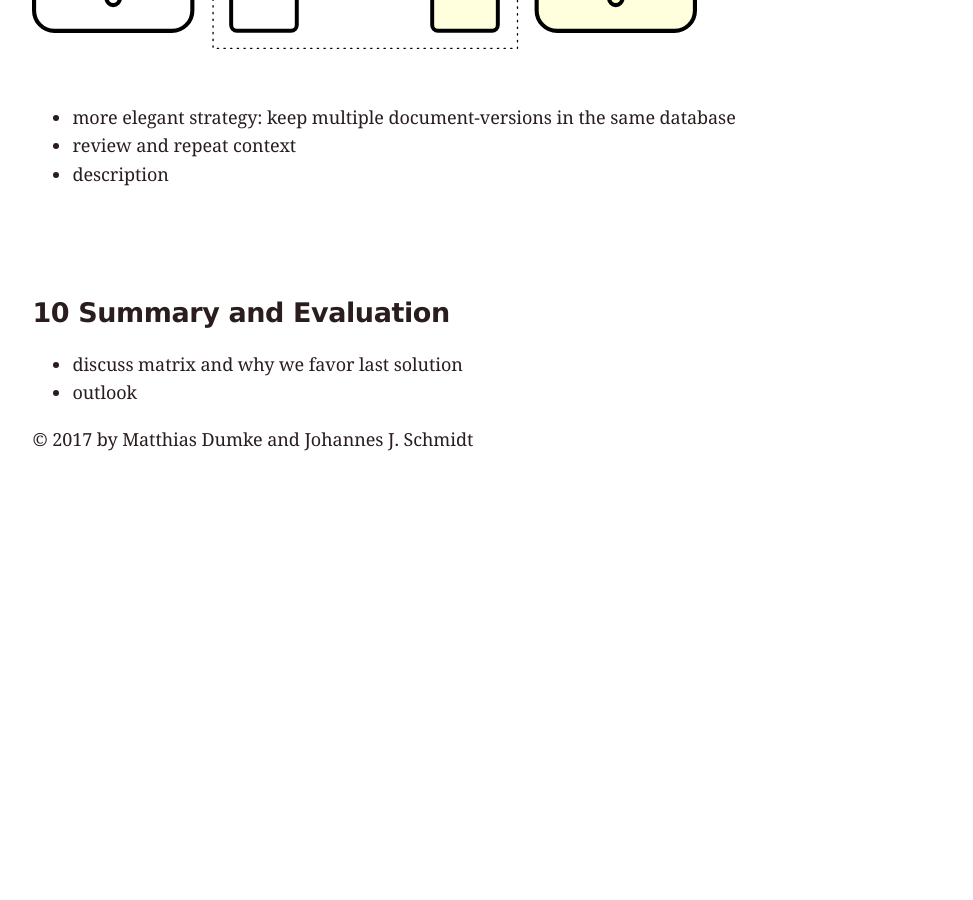
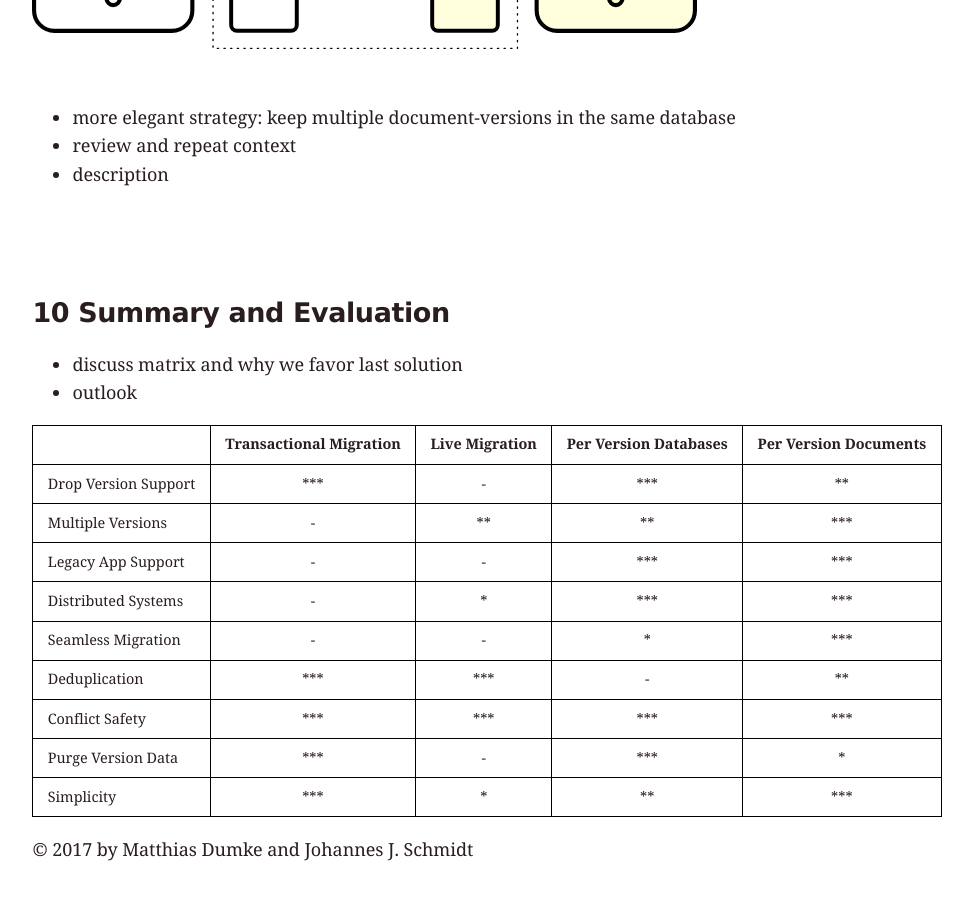
Before and after one commit to jo/sync-tank, a Jekyll site: the page built from migrations.md, in a window 1280 px wide and 900 px high, scrolled down 14986 px. Shown: the whole window, without its empty margins (6-979 px from the left). Built offline with Jekyll 4.4.1, drawn with Linux system fonts in a browser that asks for light colours; our own code applies the rules of GitHub Pages for plain Markdown files; before the commit the page ends 15475 px from its top, so only the background shows below that.

Commit message:
migration type matrix

```diff
--- a/_layouts/default.html
+++ b/_layouts/default.html
@@ -59,6 +59,15 @@
   .highlight pre {
     font-size: 12pt;
   }
+  table {
+    font-size: 0.8em;
+    border: 1px solid black;
+    border-collapse: collapse;
+  }
+  td, th {
+    border: 1px solid black;
+    padding: 1ex 1em;
+  }
   @media (max-device-width: 1024px) {
     body {
       padding: 2vh 3vw;
--- a/migrations.md
+++ b/migrations.md
@@ -258,5 +258,17 @@ outline:
 - discuss matrix and why we favor last solution
 - outlook
 
+|                      | Transactional Migration | Live Migration | Per Version Databases | Per Version Documents |
+| -------------------- | :---------------------: | :------------: | :-------------------: | :-------------------: |
+| Drop Version Support | ***                     | -              | ***                   | **                    |
+| Multiple Versions    | -                       | **             | **                    | ***                   |
+| Legacy App Support   | -                       | -              | ***                   | ***                   |
+| Distributed Systems  | -                       | *              | ***                   | ***                   |
+| Seamless Migration   | -                       | -              | *                     | ***                   |
+| Deduplication        | ***                     | ***            | -                     | **                    |
+| Conflict Safety      | ***                     | ***            | ***                   | ***                   |
+| Purge Version Data   | ***                     | -              | ***                   | *                     |
+| Simplicity           | ***                     | *              | **                    | ***                   |
+
 
 © 2017 by Matthias Dumke and Johannes J. Schmidt
```
